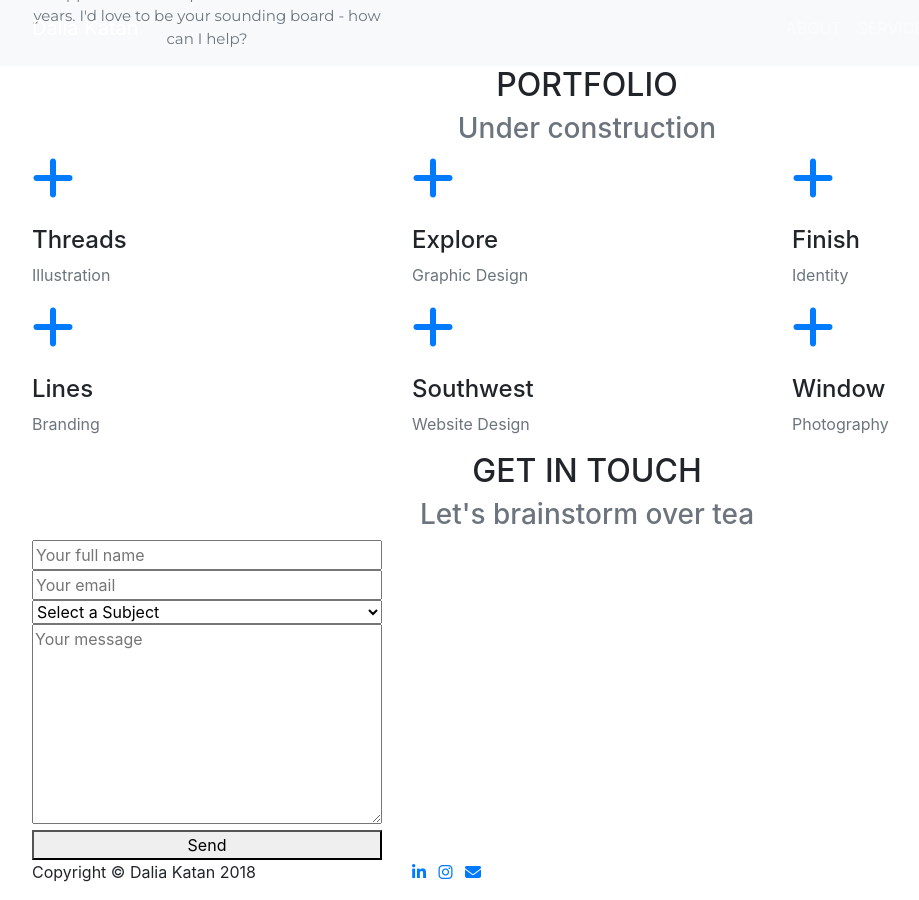
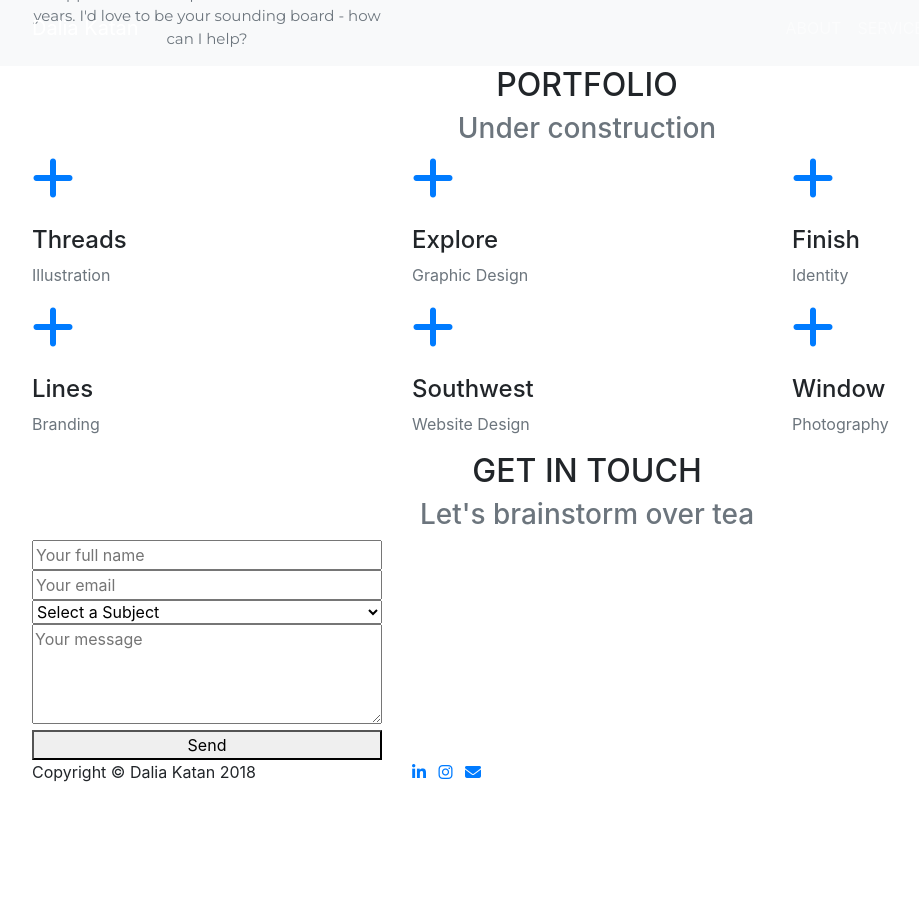
Before and after one commit to dalkat/dalkat.github.io, a Jekyll site: the page built from index.md, in a window 1280 px wide and 900 px high, scrolled down 1213 px. Shown: the whole window, without its empty margins (53-972 px from the left). Built offline with Jekyll 4.4.1, drawn with Linux system fonts in a browser that asks for light colours; nearby versions of some CDN libraries; some web fonts are replaced; library files that are not in the unit come from our copies; after the commit the page ends 2013 px from its top, so only the background shows below that.

Commit message:
contact 7

```diff
--- a/_layouts/home.html
+++ b/_layouts/home.html
@@ -140,7 +140,7 @@ layout: default
                 <input type="text" name="name" placeholder="Your full name" style="width:100%;"><br>
                 <input type="email" name="_replyto" placeholder="Your email" style="width:100%;"><br>
                 <select name="_subject" style="width:100%;"><option>Select a Subject</option><option>Consulting Inquiry</option><option>Something Else</option></select> <br>
-                <textarea name="message" placeholder="Your message" style="width:100%; height:200px;"></textarea><br>
+                <textarea name="message" placeholder="Your message" style="width:100%; height:100px;"></textarea><br>
                 <button type="submit" style="width:100%;">Send</button>
               </form>
           </div>
```
